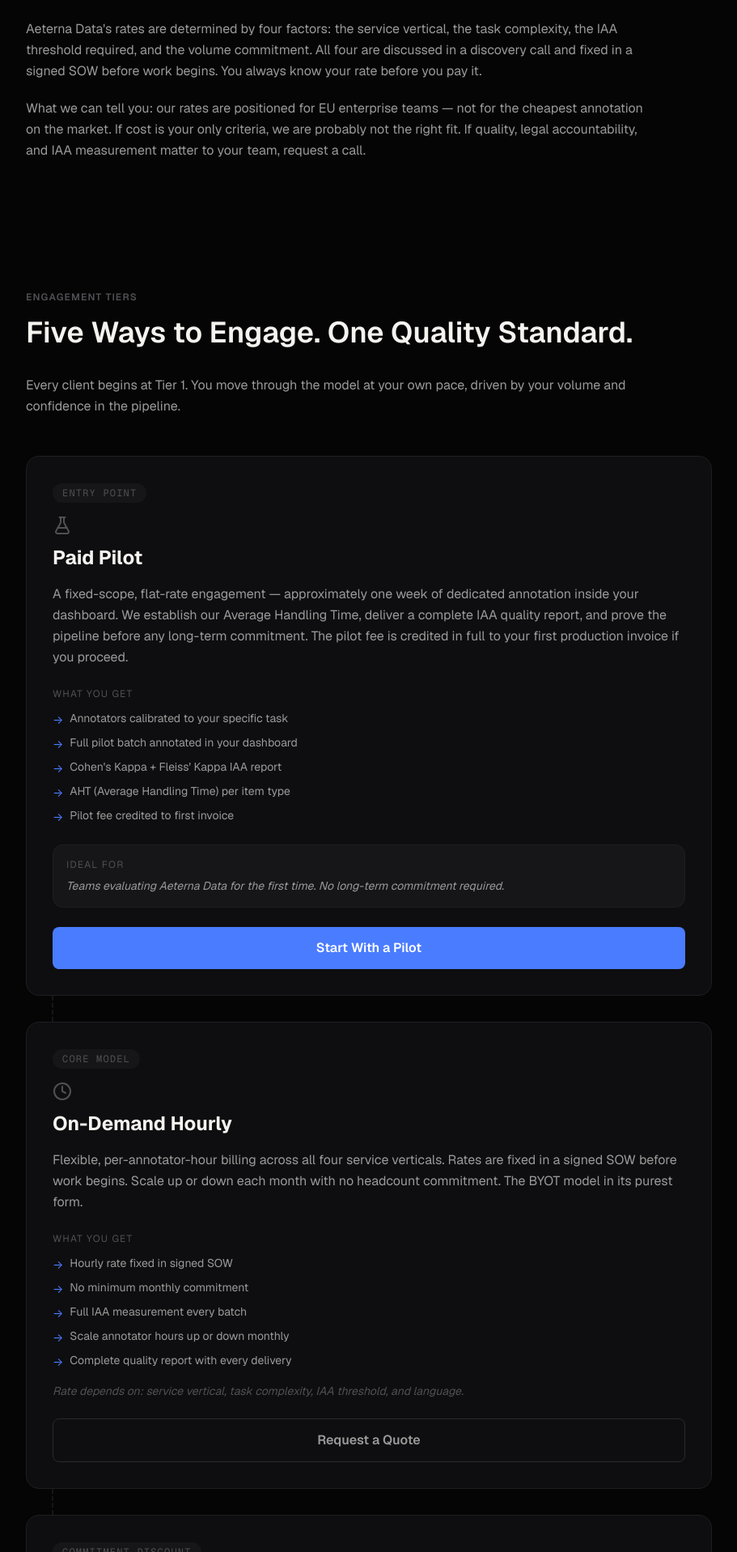
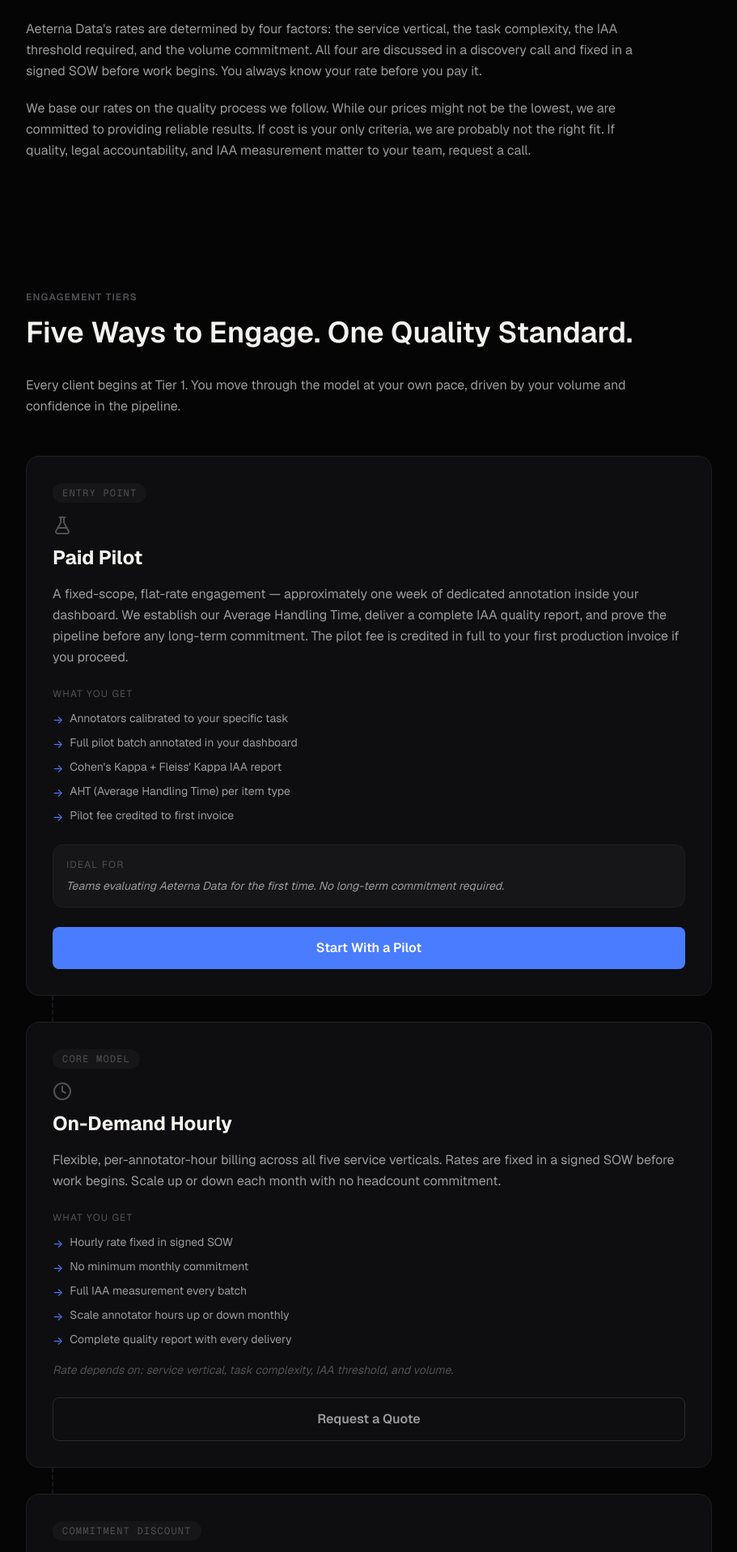
Before and after one commit to mhrfa/website-aeterna-data, a Next.js app in the folder aeterna-data/: page /pricing in a window 1280 px wide. Shown: the part 843-2760 px from the top of the page at 81% size, without its empty margins (184-1095 px from the left). Built offline with nearby package versions, Linux system fonts and the light colour scheme.

Commit message:
Update Pricing: remove EU/NLP/BYOT language, align with CV + Visual RLHF positioning

```diff
--- a/aeterna-data/app/pricing/page.tsx
+++ b/aeterna-data/app/pricing/page.tsx
@@ -104,7 +104,7 @@
                                 Aeterna Data's rates are determined by four factors: the service vertical, the task complexity, the IAA threshold required, and the volume commitment. All four are discussed in a discovery call and fixed in a signed SOW before work begins. You always know your rate before you pay it.
                             </p>
                             <p>
-                                What we can tell you: our rates are positioned for EU enterprise teams — not for the cheapest annotation on the market. If cost is your only criteria, we are probably not the right fit. If quality, legal accountability, and IAA measurement matter to your team, request a call.
+                                We base our rates on the quality process we follow. While our prices might not be the lowest, we are committed to providing reliable results. If cost is your only criteria, we are probably not the right fit. If quality, legal accountability, and IAA measurement matter to your team, request a call.
                             </p>
                         </div>
                     </div>
@@ -172,7 +172,7 @@
                                     <Clock className="w-6 h-6 text-[var(--color-text-muted)] mt-4" aria-hidden="true" />
                                     <h3 className="text-2xl font-bold text-[var(--color-text-primary)] mt-3">On-Demand Hourly</h3>
                                     <p className="text-base text-[var(--color-text-secondary)] mt-4 leading-relaxed">
-                                        Flexible, per-annotator-hour billing across all four service verticals. Rates are fixed in a signed SOW before work begins. Scale up or down each month with no headcount commitment. The BYOT model in its purest form.
+                                        Flexible, per-annotator-hour billing across all five service verticals. Rates are fixed in a signed SOW before work begins. Scale up or down each month with no headcount commitment.
                                     </p>
                                     <div className="mt-6 mb-3">
                                         <h4 className="text-xs uppercase tracking-widest text-[var(--color-text-muted)]">What you get</h4>
@@ -185,7 +185,7 @@
                                         <li className="flex gap-2 items-start"><span className="text-[var(--color-accent-cta)] mt-0.5">→</span> Complete quality report with every delivery</li>
                                     </ul>
                                     <p className="text-sm text-[var(--color-text-muted)] mt-4 italic">
-                                        Rate depends on: service vertical, task complexity, IAA threshold, and language.
+                                        Rate depends on: service vertical, task complexity, IAA threshold, and volume.
                                     </p>
                                     <Link href="/contact" className="mt-6 flex items-center justify-center w-full border border-[var(--color-border-subtle)] text-[var(--color-text-secondary)] font-semibold py-3.5 rounded-lg hover:border-[var(--color-border-hover)] hover:text-[var(--color-text-primary)] transition-all duration-200" aria-label="Request a quote for hourly on-demand work">
                                         Request a Quote
@@ -248,7 +248,7 @@
                                         <li className="flex gap-2 items-start"><span className="text-[var(--color-accent-cta)] mt-0.5">→</span> Guaranteed full-time monthly capacity</li>
                                         <li className="flex gap-2 items-start"><span className="text-[var(--color-accent-cta)] mt-0.5">→</span> Billed monthly in advance</li>
                                         <li className="flex gap-2 items-start"><span className="text-[var(--color-accent-cta)] mt-0.5">→</span> Full IAA measurement maintained</li>
-                                        <li className="flex gap-2 items-start"><span className="text-[var(--color-accent-cta)] mt-0.5">→</span> Specialist tier available for NLP and RLHF</li>
+                                        <li className="flex gap-2 items-start"><span className="text-[var(--color-accent-cta)] mt-0.5">→</span> Specialist tier available for Visual RLHF evaluation tasks</li>
                                     </ul>
                                     <div className="bg-[var(--color-bg-elevated)] border border-[var(--color-border)] rounded-xl p-4 mt-6">
                                         <div className="text-xs uppercase tracking-widest text-[var(--color-text-muted)] mb-2">Ideal for</div>
@@ -323,12 +323,12 @@
                                 {
                                     num: "01",
                                     title: "Service Vertical",
-                                    body: "The annotation type determines the base rate tier. Computer Vision and Data Validation sit at one end of the range. RLHF and Model Alignment sit at the other — requiring domain expertise, rubric comprehension, and calibrated judgment that standard annotation does not."
+                                    body: "The annotation type determines the base rate tier. Bounding box and image classification sit at one end of the range. Image segmentation and Visual RLHF evaluation sit at the other — requiring greater precision, longer per-item handling time, and more intensive quality measurement."
                                 },
                                 {
                                     num: "02",
                                     title: "Task Complexity",
-                                    body: "Within each vertical, complexity varies significantly. Bounding box annotation is faster and less cognitively demanding than polygon segmentation. Basic NER is different from deep semantic tagging with Appraisal Theory dimensions. Complexity is assessed during scoping."
+                                    body: "Within computer vision, complexity varies significantly. Bounding box annotation on standard objects is faster and less demanding than polygon segmentation on complex scenes. Visual RLHF evaluation with multi-dimensional rubrics requires calibrated judgment that standard annotation does not. Complexity is assessed during scoping."
                                 },
                                 {
                                     num: "03",
@@ -437,16 +437,12 @@
                                     body: "Projects requiring Cohen's Kappa ≥ 0.85 or above require smaller batch sizes, more frequent calibration checks, and higher annotator selection standards."
                                 },
                                 {
-                                    title: "Non-English Languages",
-                                    body: "Multilingual annotation requiring native or near-native proficiency in non-English languages — particularly low-resource languages — requires specialist annotator sourcing."
-                                },
-                                {
                                     title: "Rush Turnaround",
                                     body: "Batches requiring delivery in under 5 working days attract a rush premium. Rush availability is subject to annotator capacity and must be specified in the SOW before work begins."
                                 },
                                 {
-                                    title: "Complex Rubric or Guideline",
-                                    body: "Tasks with multi-dimensional evaluation frameworks — such as RLHF preference ranking using Appraisal Theory dimensions — require extended annotator training and calibration before pilot begins."
+                                    title: "Multi-Dimensional Evaluation Rubric",
+                                    body: "Visual RLHF tasks with complex multi-dimensional evaluation frameworks require extended annotator briefing and calibration before the pilot begins. The rubric is designed and validated during scoping — this is included in the pilot scope."
                                 },
                                 {
                                     title: "Very High Volume, Fast Ramp",
@@ -489,7 +485,7 @@
                                 {
                                     icon: FileCheck,
                                     title: "Full Contract Stack",
-                                    body: "NDA, DPA, EU SCCs, MSA, and SOW — all executed before work begins."
+                                    body: "NDA, DPA, MSA, and SOW — all executed before work begins."
                                 },
                                 {
                                     icon: BarChart2,
@@ -513,8 +509,8 @@
                                 },
                                 {
                                     icon: Lock,
-                                    title: "BYOT Model",
-                                    body: "Annotation always runs inside your dashboard. Your data never leaves your environment."
+                                    title: "Your Platform",
+                                    body: "Annotation runs inside your annotation platform. Your data stays in your environment throughout the engagement."
                                 },
                                 {
                                     icon: Clock,
@@ -613,7 +609,7 @@
                                 { item: "FTE Retainer", detail: "Monthly in advance — Net 14 days" },
                                 { item: "Managed Pod", detail: "Monthly in advance — Net 14 days" },
                                 { item: "Late Payment", detail: "1.5% per month on overdue balances" },
-                                { item: "Tax", detail: "Indonesian VAT (PPN) applied where applicable. EU clients: reverse charge mechanism applies — you account for VAT in your jurisdiction." }
+                                { item: "Tax", detail: "Indonesian VAT (PPN) applied where applicable under Indonesian law. International clients should confirm applicable VAT treatment with their own tax advisor." }
                             ].map((row, idx) => (
                                 <AnimatedSection key={idx} delay={idx * 0.04} className="w-full">
                                     <div className="flex justify-between items-start border-b border-[var(--color-border)] py-4 gap-4">
```
